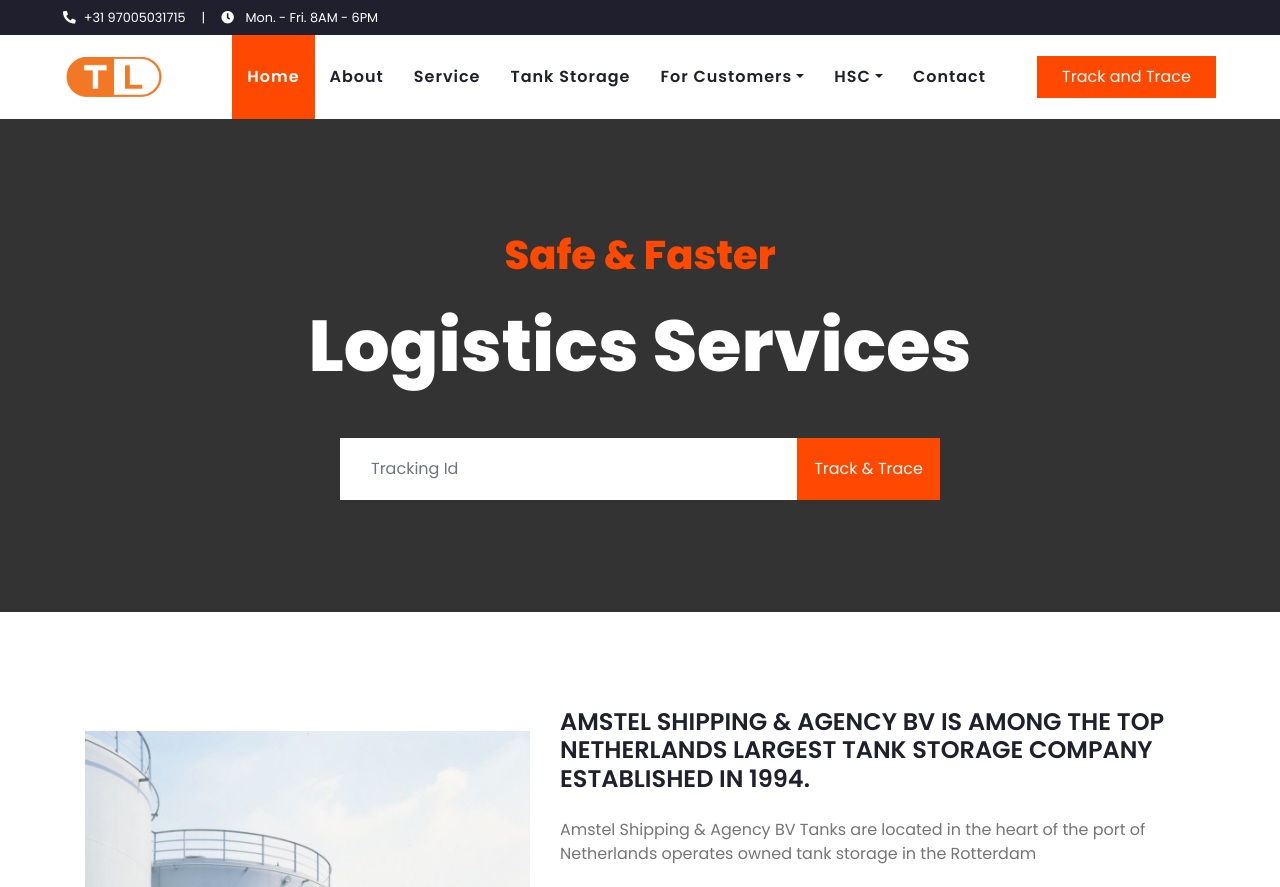
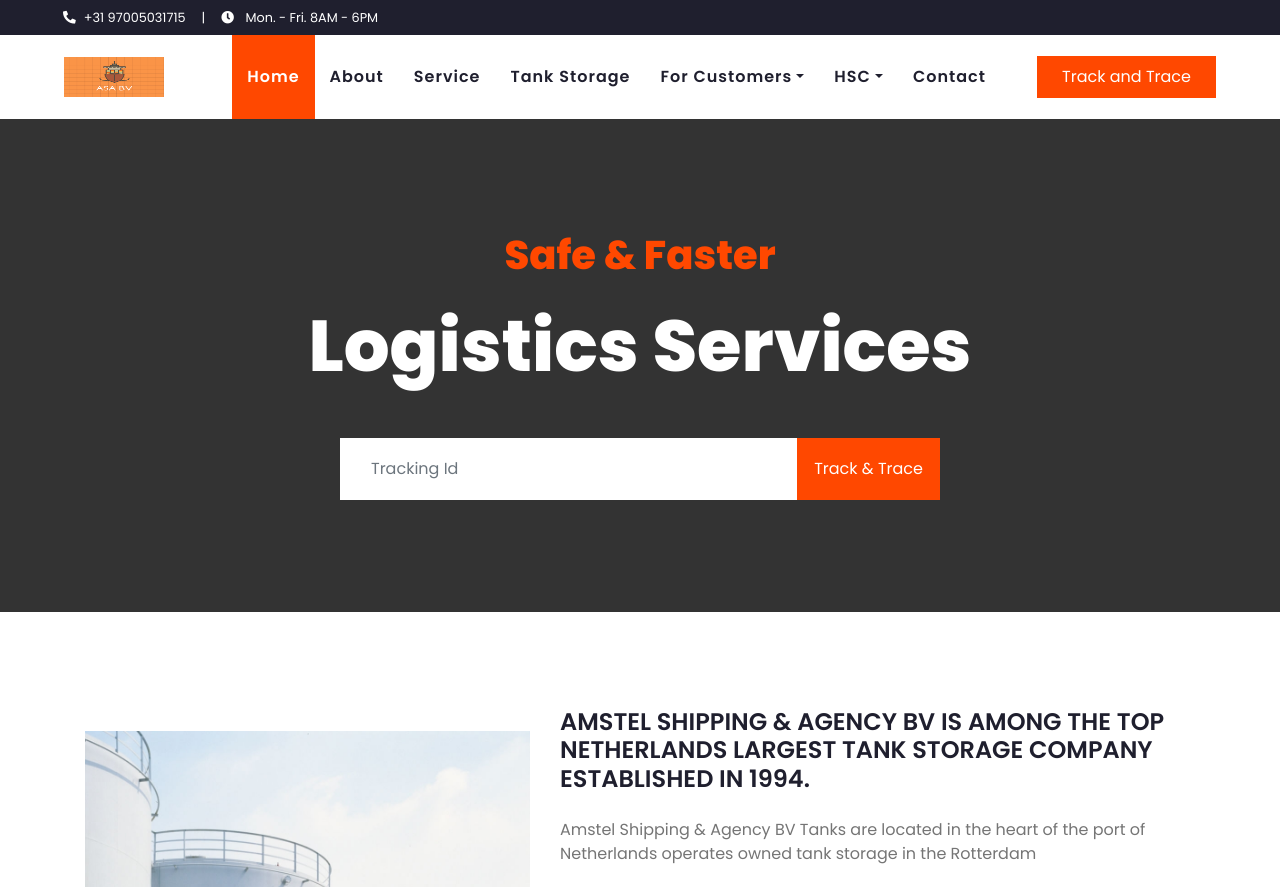
Before and after one commit to tkud04/ob-clone-1, a plain HTML site: page index.html in a window 1280 px wide. Shown: the top 887 px of the page. Drawn offline with nearby package versions, Linux system fonts and the light colour scheme.

Commit message:
Update index.html

```diff
--- a/index.html
+++ b/index.html
@@ -4,7 +4,7 @@
 
 
     <!-- Favicon -->
-    <link href="img/TL0.png" rel="icon">
+    <link href="img/logo.jpg" rel="icon">
 
     <!-- Google Web Fonts -->
     <link rel="preconnect" href="https://fonts.gstatic.com"><link href="https://fonts.googleapis.com/css2?family=Poppins:wght@100;200;300;400;500;600;700;800;900&amp;display=swap" rel="stylesheet">
@@ -39,7 +39,7 @@
     <div class="container-fluid p-0">
         <nav class="navbar navbar-expand-lg bg-light navbar-light py-3 py-lg-0 px-lg-5">
             <a href="/" class="navbar-brand ml-lg-3">
-                <img src="img/TL0.png" style="width:100px; height:40px;">
+                <img src="img/logo.jpg" style="width:100px; height:40px;">
             </a>
             <button type="button" class="navbar-toggler" data-toggle="collapse" data-target="#navbarCollapse">
                 <span class="navbar-toggler-icon"></span>
```
